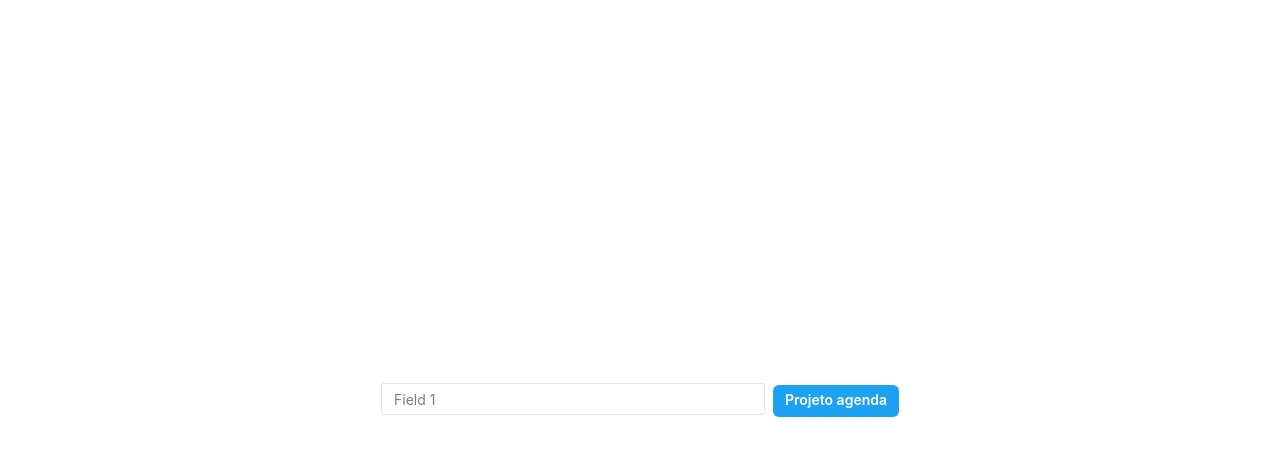
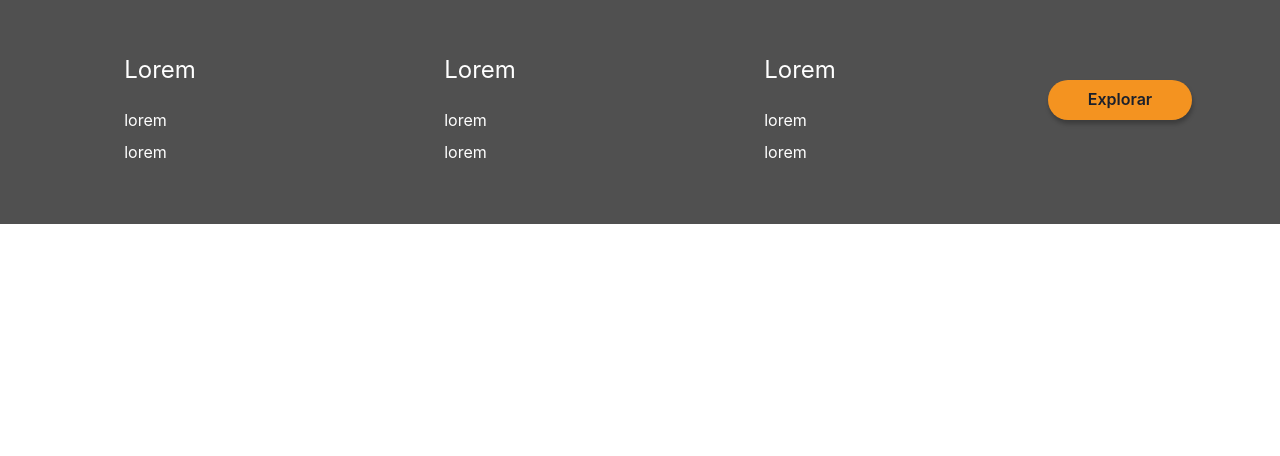
Before and after one commit to fga-eps-mds/2022-1-schedula-front, a Next.js app: page / in a window 1280 px wide. Shown: the top 456 px of the page. Built offline with nearby package versions, Linux system fonts and the light colour scheme; no server answers.

Commit message:
add and removing files

```diff
--- a/src/pages/index.tsx
+++ b/src/pages/index.tsx
@@ -1,44 +1,13 @@
 import React from 'react';
 import type { NextPage } from 'next';
-import { SubmitHandler, useForm } from 'react-hook-form';
-import { toast } from 'react-toastify';
-import { Button, Center, Input } from '@chakra-ui/react';
 
-type formFields = {
-  field1: string;
-};
+import Footer from './footer';
 
 const Home: NextPage = () => {
-  const {
-    register,
-    handleSubmit,
-    formState: {},
-  } = useForm<formFields>();
-
-  const onSubmit: SubmitHandler<formFields> = (data) => {
-    alert(JSON.stringify(data));
-    toast.info('Form enviado');
-  };
-
   return (
-    <Center height='100vh'>
-      <form onSubmit={handleSubmit(onSubmit)}>
-        <Input
-          size='sm'
-          w='sm'
-          mr={2}
-          placeholder='Field 1'
-          {...register('field1')}
-        />
-        <Button
-          colorScheme='twitter'
-          size='sm'
-          type='submit'
-        >
-          Projeto agenda
-        </Button>
-      </form>
-    </Center>
+    <>
+      <Footer></Footer>
+    </>
   );
 };
 
--- a/src/styles/ColorTheme.ts
+++ b/src/styles/ColorTheme.ts
@@ -2,10 +2,6 @@ import { extendTheme } from '@chakra-ui/react';
 
 export const ColorTheme = extendTheme({
   colors: {
-    primary: '#F49320',
-    secondary: '#111111',
-    highlights: '#F49320',
-    warning: '#000000',
-    danger: '#000000',
+    primary: '#F49320', // Laranja dos botões */
   },
 });
```
Also changed, not shown: src/pages/MyDocument.js (added, +35 -0 lines).
